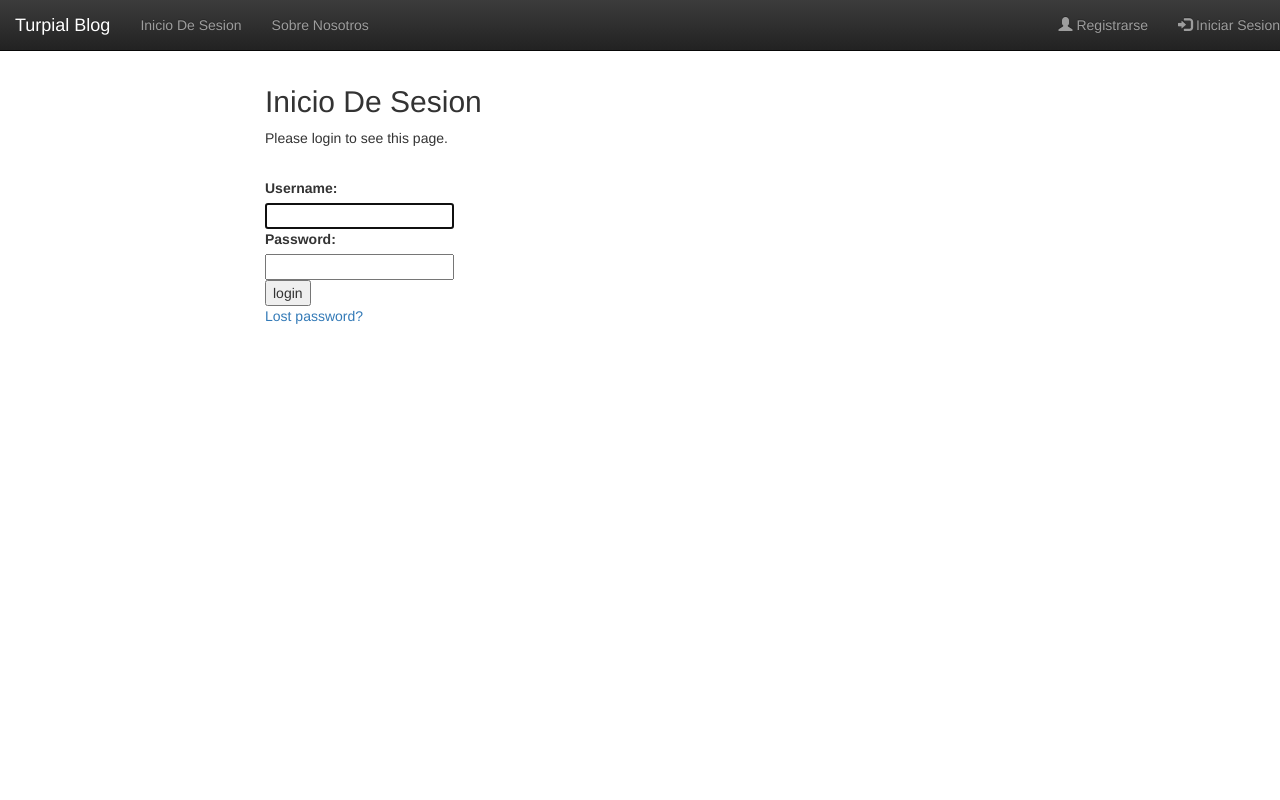
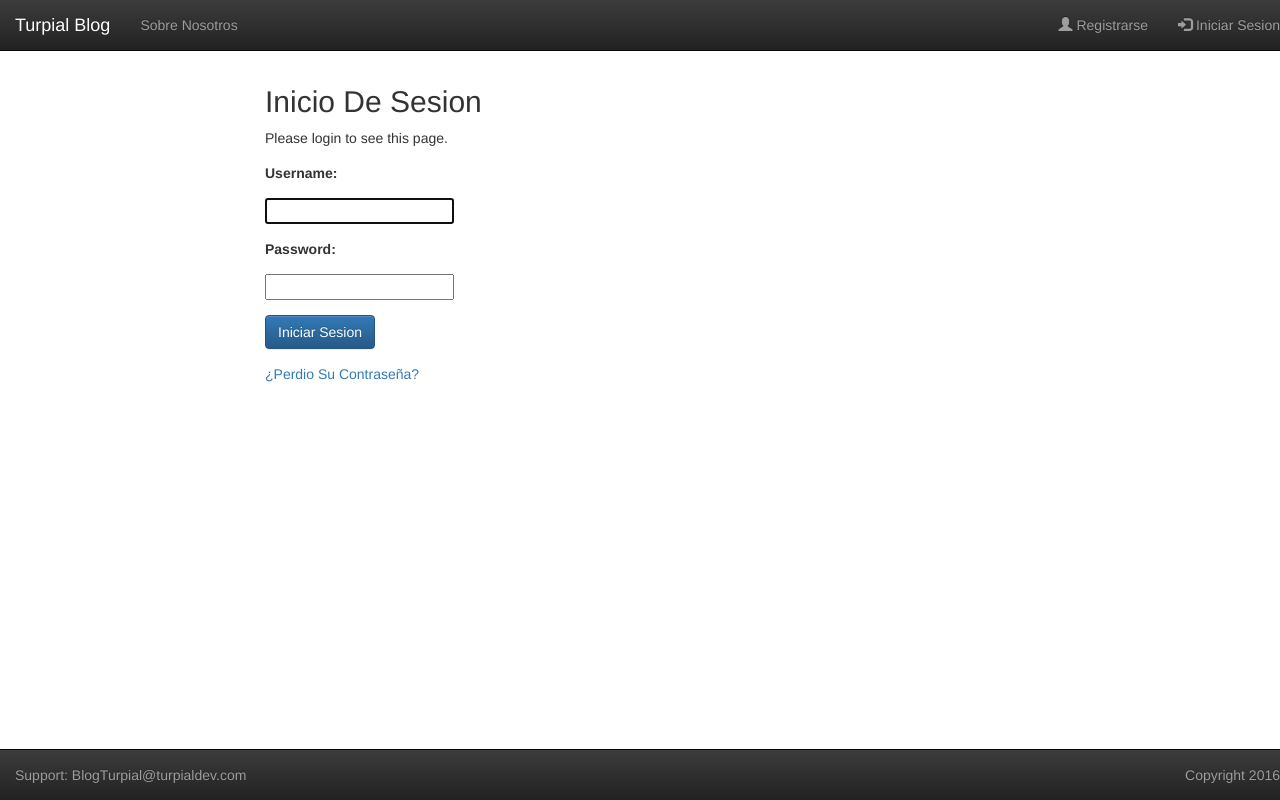
Before and after one commit to franciscosucre/tutorial_blog_turpial, a Django app: page /login/?next=/home in a window 1280 px wide. Run offline with Django 3.2, Linux system fonts and the light colour scheme; parts of the project's set-up code (start-up, migrations or seed data) failed here and were passed over; some libraries are stand-ins or nearby versions.

Commit message:
(FJSG) Footer y otros cambios menores

```diff
--- a/blog/templates/about.html
+++ b/blog/templates/about.html
@@ -1,9 +1,9 @@
 {% extends "base.html" %}
 {% block title %}
-  About
+  Sobre Nosotros
 {% endblock %}
 {% block innerContents %}
     <div class="form-box ">
-        <p>¡Esta es la seccion de about!</p>
+        <p>¡Esta es la seccion de Sobre Nosotros!</p>
     </div>
 {% endblock innerContents %}
--- a/blog/templates/article/article_list.html
+++ b/blog/templates/article/article_list.html
@@ -75,6 +75,9 @@
 			        {% endif %}
 			      </ul>
 			    </nav>
+			    <div>
+			        <p>Pagina {{page_obj.number}} de {{page_obj.end_index}}</p>
+			    </div>
 	        {% endif %}
 	    {% else %}
            <p>No Hay Articulos</p>
--- a/blog/templates/base.html
+++ b/blog/templates/base.html
@@ -32,9 +32,6 @@
 		        </a>
 	        </li>
 			{% else %}
-			<li class="nav-item"><a class="nav-link" href="/login">Inicio De Sesion
-					<span class="sr-only">(current)</span>
-			</a></li>
 			{% endif %}
 			<li class="nav-item"><a class="nav-link" href="/about">Sobre Nosotros
 					<span class="sr-only">(current)</span>
@@ -48,8 +45,9 @@
                 <ul class="dropdown-menu">
 				<li><a href="{% url 'WriterProfile' request.user.id %}">Mi Perfil</a></li>
 				<li><a href="/logout/">Cerrar Sesion</a></li>
+			</li>
         </ul>
-            </li>
+
 			{% else %}
 			<li><a href="/writer/RegisterWriter"><span class="glyphicon glyphicon-user"></span>
 					Registrarse</a></li>
@@ -79,5 +77,24 @@
 			{% endblock innerContents %}
 			</div>
 		</div>
+	</div>
+
+	<footer class="navbar navbar-inverse navbar-fixed-bottom">
+	    <ul class="nav navbar-nav ">
+            <li style="color:white">
+			        <a>
+				        Support:
+				        <i class="fa fa-envelope-o" aria-hidden="true"></i>
+				        BlogTurpial@turpialdev.com
+			        </a>
+            </li>
+        </ul>
+        <ul class="nav navbar-nav navbar-right" style="color:white">
+			<li>
+			    <i class="fa fa-copyright" aria-hidden="true"></i>
+			    <a href="#">Copyright 2016</a>
+			</li>
+        </ul>
+    </footer>
 </body>
 </html>
--- a/blog/templates/home.html
+++ b/blog/templates/home.html
@@ -1,6 +1,6 @@
 {% extends "base.html" %}
 {% block title %}
-  Writer Home
+  Inicio
 {% endblock %}
 {% block innerContents%}
 
--- a/blog/templates/index.html
+++ b/blog/templates/index.html
@@ -1,9 +1,9 @@
 {% extends "base.html" %}
 {% block title %}
-  Index
+  Indice
 {% endblock %}
 {% block innerContents %}
     <div class="form-box ">
-        <p>Bienvenido!</p>
+        <p>Bienvenido! ¡Te invitamos a crear una cuenta! Arriba a la derecha en 'Registrarse'</p>
     </div>
 {% endblock innerContents %}
--- a/blog/templates/registration/login.html
+++ b/blog/templates/registration/login.html
@@ -17,35 +17,42 @@
 	{% endif %}
 
 
-	<table>
-	   <form method="post" action="{% url 'login' %}">
+   <form method="post" action="{% url 'login' %}">
 	   {% csrf_token %}
-	   <br>
-		<tr>
-		    <td>{{ form.username.label_tag }}</td>
-		</tr>
-		<tr>
-		    <td>{{ form.username }}</td>
-		</tr>
-		<tr>
-		    <td>{{ form.password.label_tag }}</td>
-		</tr>
-		<tr>
-		    <td>{{ form.password }}</td>
-		</tr>
-		<tr>
-            <td><input type="submit" value="login" /></td>
-        </tr>
-        <tr>
-            <td><input type="hidden" name="next" value="{{ next }}" /></td>
-        </tr>
-        </form>
-        <tr>
-		{# Assumes you setup the password_reset view in your URLconf #}
-	       <td><p><a href="{% url 'password_reset' %}">Lost password?</a></p></td>
-	    </tr>
-	</table>
-
+	   <div>
+            <div class="form-group">
+                {% if form.errors %}
+                    <p style="color='{{ color }}'">{{ form.errors }}</p>
+                {% endif %}
+            </div>
+            <div class="form-group">
+                <div>
+                    <p>{{ form.username.label_tag }}</p>
+                </div>
+                <div>
+                    {{ form.username }}
+                </div>
+            </div>
+            <div class="form-group">
+                <div>
+                    <p>{{ form.password.label_tag }}</p>
+                </div>
+                <div>
+                    {{ form.password }}
+                </div>
+            </div>
+            <div class="form-group">
+                <div>
+                    <input class="btn btn-primary" type="submit" value="Iniciar Sesion" />
+                </div>
+            </div>
+            <div class="form-group">
+                <div>
+                    <p><a href="{% url 'password_reset' %}">¿Perdio Su Contraseña?</a></p>
+                </div>
+            </div>
+        </div>
+	</form>
 
 
 
--- a/blog/writer/article/models.py
+++ b/blog/writer/article/models.py
@@ -6,7 +6,7 @@ class Article(models.Model):
     # Se escoge foreign key porque 1 proyecto es de un usuario pero un usuario puede tener muchos proyecots
     writer          = models.ForeignKey(Writer, on_delete=models.CASCADE)
     name            = models.CharField(max_length = 50)
-    content        = models.TextField(max_length = 400)
+    content        = models.TextField(max_length = 3000)
     creationDate    = models.DateTimeField(auto_now_add=True)
 
     def __str__(self):
```
Also changed, not shown: blog/writer/article/views.py (+7 -3 lines).
